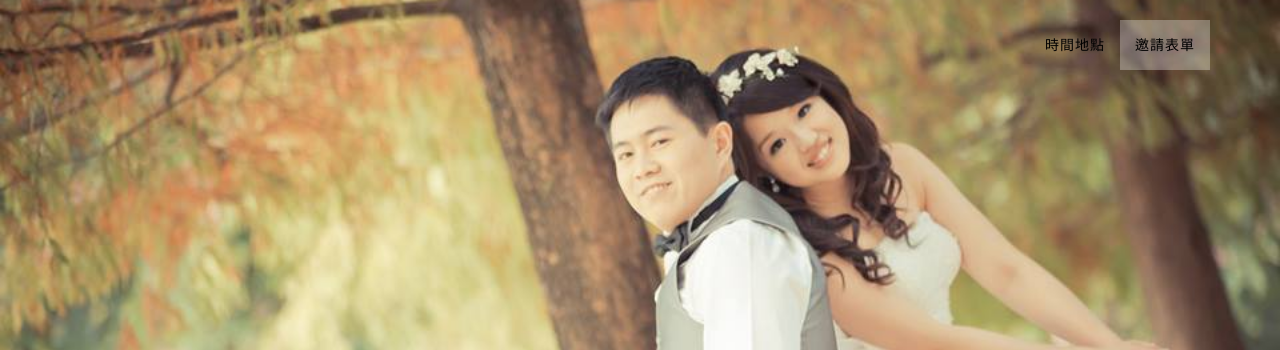
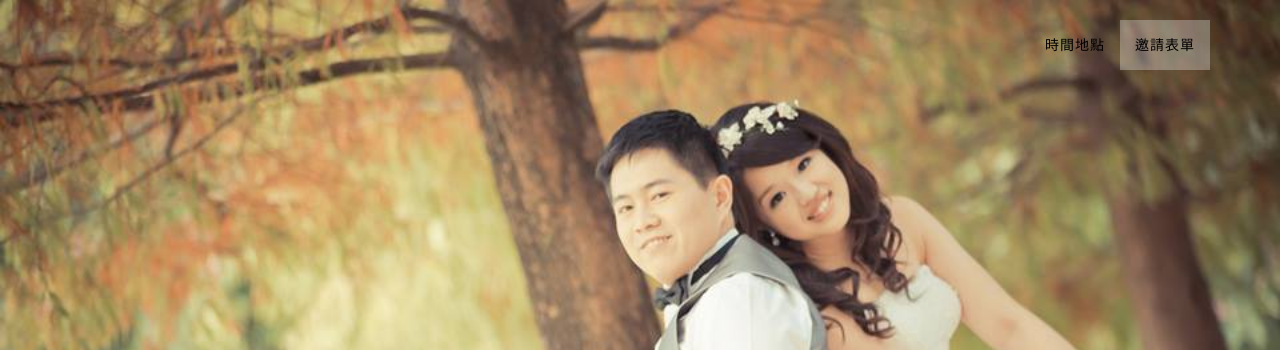
Before and after one commit to hblbb/Bootstrap-Jay05160613, a plain HTML site: page index.html in a window 1280 px wide. Shown: the top 350 px of the page. Drawn offline with Linux system fonts and the light colour scheme.

Commit message:
人臉被切到，故提整首頁背景的對齊方式改由 top 開始即可

```diff
--- a/css/grayscale.css
+++ b/css/grayscale.css
@@ -139,7 +139,7 @@ a:focus {
     text-align: center;
     color: #fff;
     text-shadow: 2px 2px #000;
-    background: url(../img/1-1.jpg) no-repeat bottom center scroll;
+    background: url(../img/1-1.jpg) no-repeat top center scroll;
     background-color: #000;
     -webkit-background-size: cover;
     -moz-background-size: cover;
```
